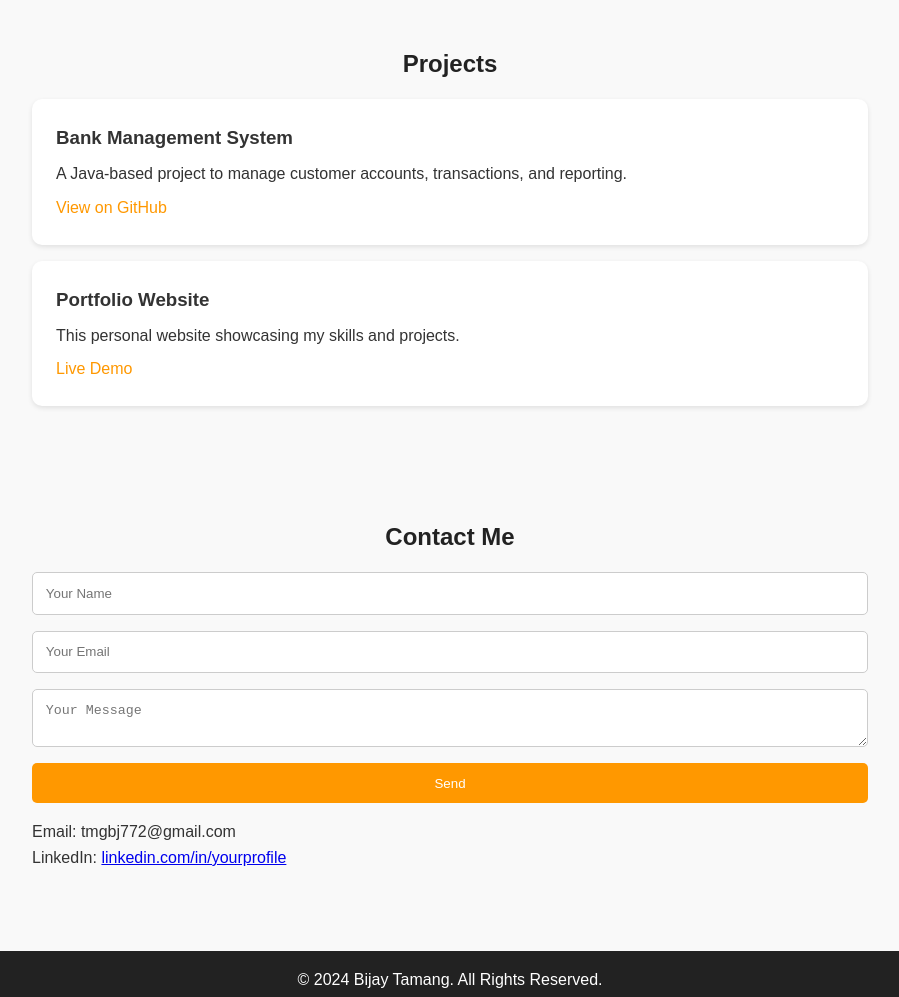
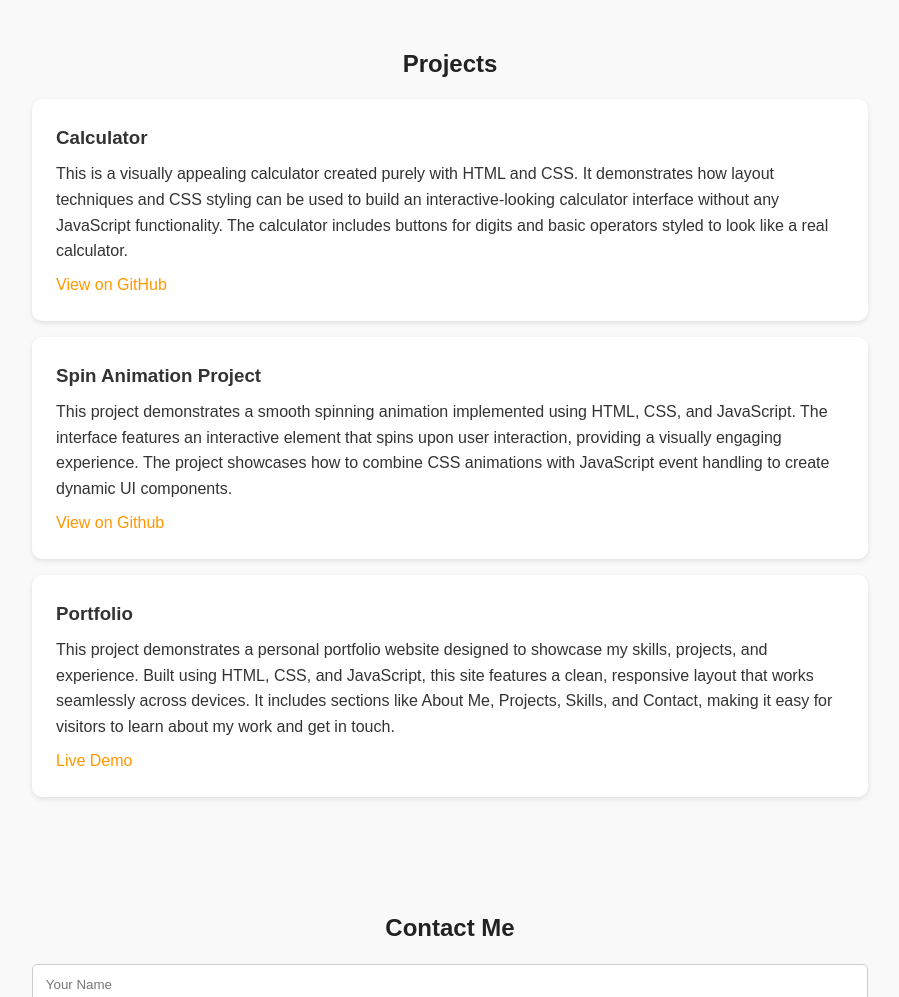
Before and after one commit to Bijaaytmg/Portfolio, a plain HTML site: page index.html in a window 1280 px wide. Shown: the part 647-1644 px from the top of the page, without its empty margins (190-1089 px from the left). Drawn offline with Linux system fonts and the light colour scheme.

Commit message:
Update index.html

```diff
--- a/index.html
+++ b/index.html
@@ -54,14 +54,19 @@
   <section id="projects">
     <h2>Projects</h2>
     <div class="project-card">
-      <h3>Bank Management System</h3>
-      <p>A Java-based project to manage customer accounts, transactions, and reporting.</p>
-      <a href="https://github.com/yourusername/bank-system" target="_blank">View on GitHub</a>
+      <h3>Calculator</h3>
+      <p>This is a visually appealing calculator created purely with HTML and CSS. It demonstrates how layout techniques and CSS styling can be used to build an interactive-looking calculator interface without any JavaScript functionality. The calculator includes buttons for digits and basic operators styled to look like a real calculator.</p>
+      <a href="https://github.com/Bijaaytmg/Spin-game/tree/main/calculator" target="_blank">View on GitHub</a>
     </div>
     <div class="project-card">
-      <h3>Portfolio Website</h3>
-      <p>This personal website showcasing my skills and projects.</p>
-      <a href="#" target="_blank">Live Demo</a>
+      <h3>Spin Animation Project</h3>
+      <p>This project demonstrates a smooth spinning animation implemented using HTML, CSS, and JavaScript. The interface features an interactive element that spins upon user interaction, providing a visually engaging experience. The project showcases how to combine CSS animations with JavaScript event handling to create dynamic UI components.</p>
+      <a href="https://github.com/Bijaaytmg/Spin-game/tree/main/spinwheel" target="_blank">View on Github</a>
+    </div>
+    <div class="project-card">
+      <h3>Portfolio</h3>
+      <p>This project demonstrates a personal portfolio website designed to showcase my skills, projects, and experience. Built using HTML, CSS, and JavaScript, this site features a clean, responsive layout that works seamlessly across devices. It includes sections like About Me, Projects, Skills, and Contact, making it easy for visitors to learn about my work and get in touch.</p>
+      <a href="https://bijaaytmg.github.io/Spin-game/potfolio/" target="_blank">Live Demo</a>
     </div>
   </section>
 
```
